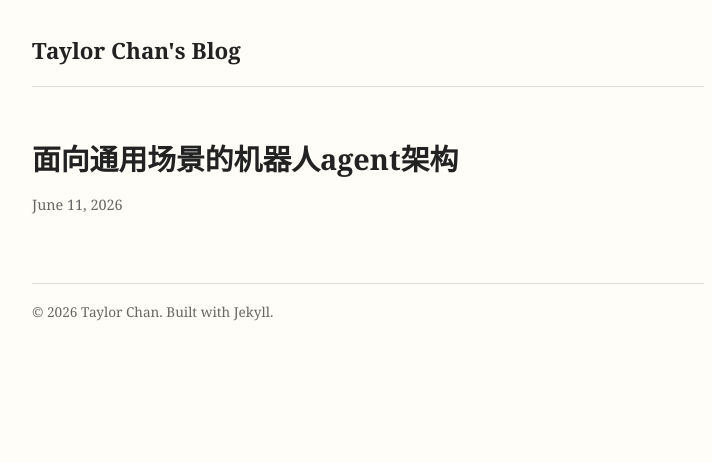
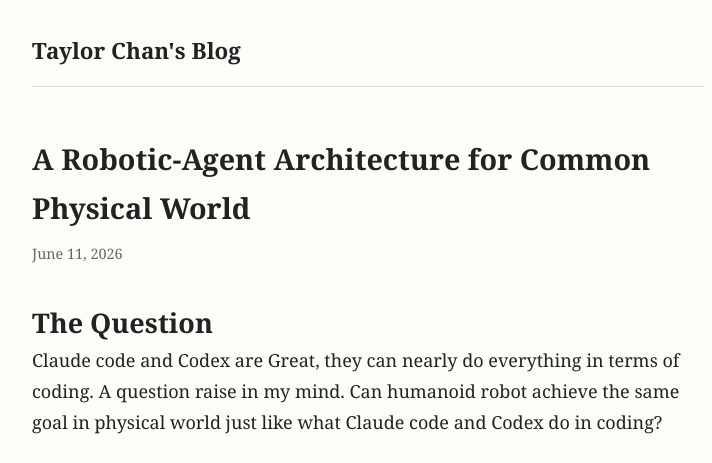
Before and after one commit to fire337/fire337.github.io, a Jekyll site: the page built from _posts/2026-06-11-robo-agent.md, in a window 1280 px wide. Shown: the top 463 px of the page, without its empty margins (272-984 px from the left). Built offline with Jekyll 4.4.1, drawn with Linux system fonts in a browser that asks for light colours; some of the changed text lies outside the part shown.

Commit message:
Update 2026-06-11-robo-agent.md

```diff
--- a/_posts/2026-06-11-robo-agent.md
+++ b/_posts/2026-06-11-robo-agent.md
@@ -1,5 +1,12 @@
 ---
 layout: post
-title: "面向通用场景的机器人agent架构"
+title: "A Robotic-Agent Architecture for Common Physical World"
 date: 2026-06-11 00:00:00
 ---
+
+# The Question
+Claude code and Codex are Great, they can nearly do everything in terms of coding. A question raise in my mind. Can humanoid robot achieve the same goal in physical world just like what Claude code and Codex do in coding?
+
+# The Answer
+Inspired by the architecture of agentic coding, i've designed an architecture of robo-agent, here is what it follows.
+![pic]({{ "/assets/images/robo-agent.jpg" | relative_url }})
```
